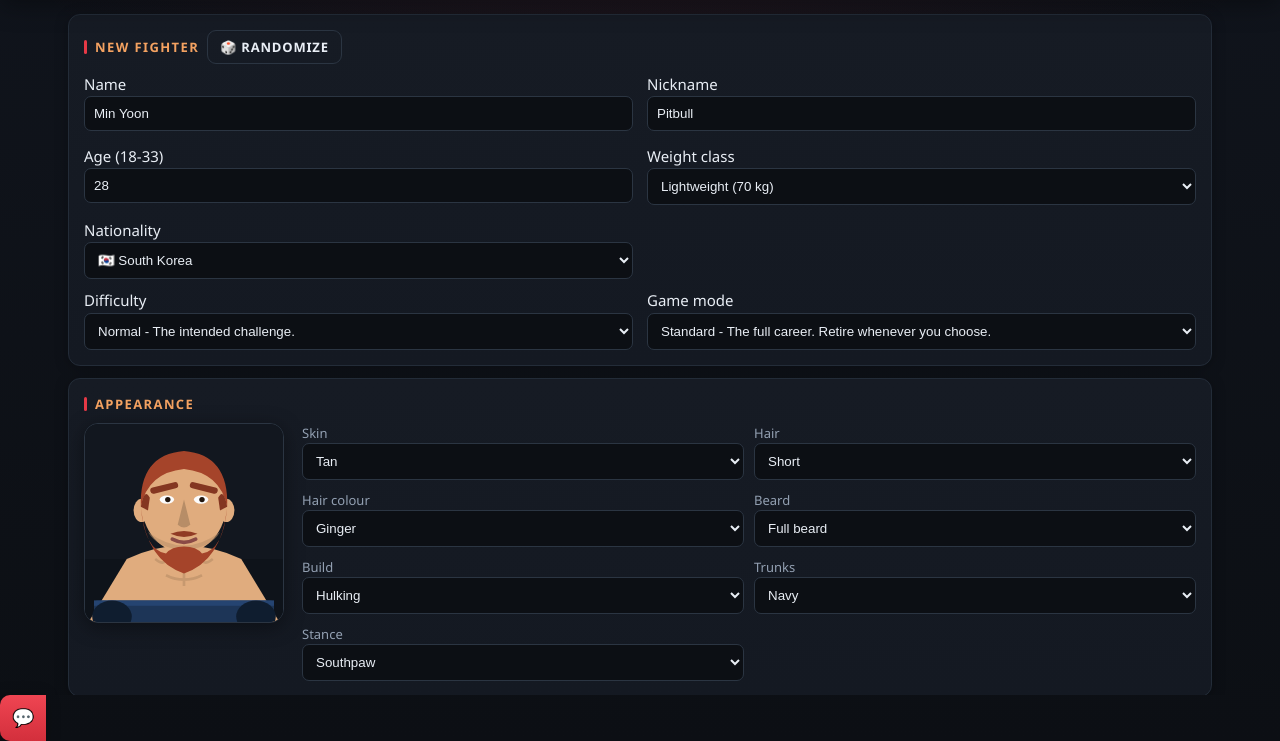
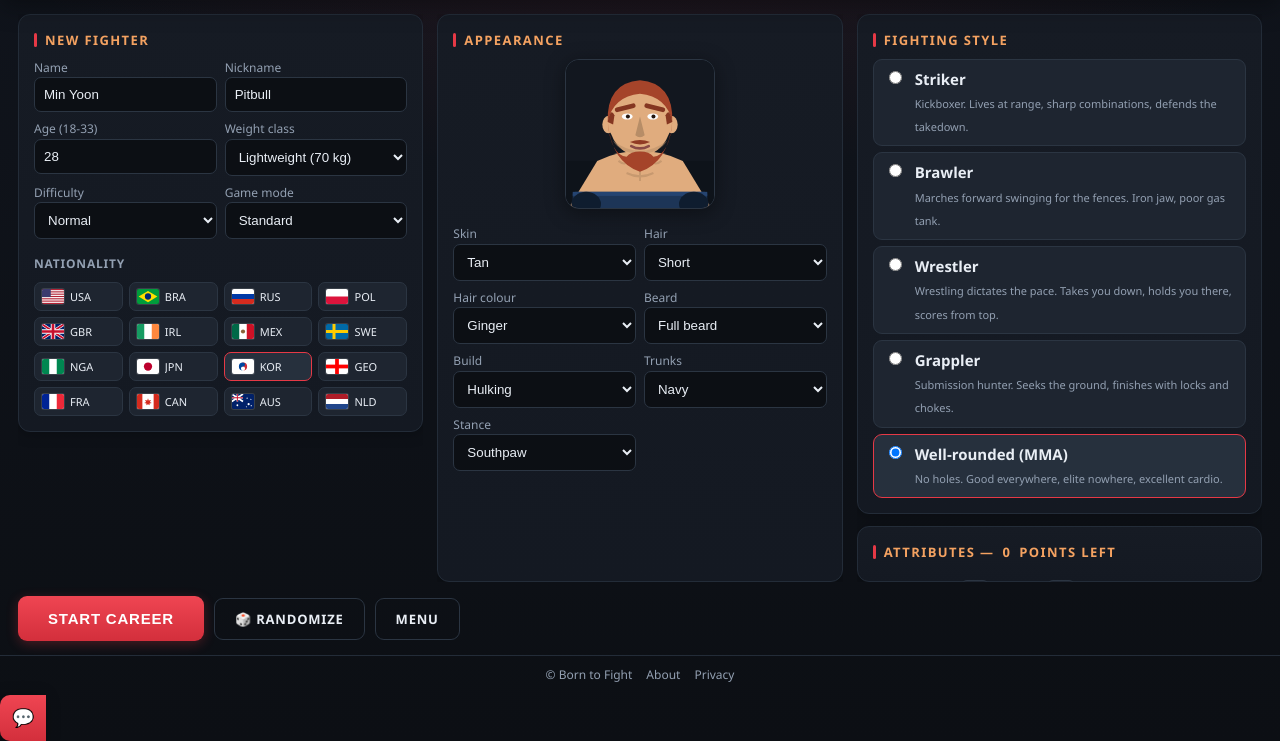
Before and after one commit to GTPetrov/borntofight1, a FastAPI app: page /create in a window 1280 px wide. Shown: the part 59-800 px from the top of the page. Run offline with FastAPI, Linux system fonts and the light colour scheme.

Commit message:
Real SVG flags, no-scroll character creator, wider hub, AdSense prep
- Nationality flags are now inline SVG (render everywhere; Windows Chrome no longer
  shows two-letter codes). Creation has a flag-grid picker; flags appear on the hub,
  weigh-in, division, fighter profiles and career.
- Character creator rebuilt as a 3-column no-scroll board with a bottom action bar.
- Hub: wider board (1400px), training-camp cards go single-column (kills the
  horizontal scroll), name/coach line trimmed, and a Sponsors panel added to the
  left column showing the current deal and what's unlocked.
- AdSense preparation: BT_ADSENSE_CLIENT env var gates the loader script and the
  /ads.txt route; optional BT_ADSENSE_SLOT for a manual unit on the menu page.
  Added /privacy and /about pages (required for approval), a site footer, and a
  basic cookie-consent banner. All off unless the env var is set.

Co-Authored-By: Claude Sonnet 5 <noreply@anthropic.com>

```diff
--- a/app/i18n.py
+++ b/app/i18n.py
@@ -17,6 +17,9 @@ PL: dict[str, str] = {
     "Menu": "Menu",
     "Sponsors": "Sponsorzy",
     "Language": "Język",
+    "About": "O grze",
+    "Privacy": "Prywatność",
+    "Manage deals": "Zarządzaj umowami",
     "Back": "Wstecz",
     "Continue": "Dalej",
     "Play": "Graj",
--- a/app/main.py
+++ b/app/main.py
@@ -9,15 +9,17 @@ import secrets
 from pathlib import Path
 
 from fastapi import FastAPI, Form, Request
-from fastapi.responses import HTMLResponse, RedirectResponse, Response
+from fastapi.responses import HTMLResponse, PlainTextResponse, RedirectResponse, Response
 from fastapi.staticfiles import StaticFiles
 from fastapi.templating import Jinja2Templates
 from itsdangerous import BadSignature, URLSafeTimedSerializer
+from markupsafe import Markup
 
 from . import avatar as AV
 from . import content as C
 from . import feedback as FB
 from . import fight as F
+from . import flags as FL
 from . import game as G
 from . import i18n as I
 from . import world as W
@@ -27,6 +29,10 @@ _NS_RE = re.compile(r"^[a-f0-9]{8,64}$")
 
 # Admin panel is off unless BT_ADMIN_KEY is set in the environment.
 ADMIN_KEY = os.environ.get("BT_ADMIN_KEY", "")
+# Google AdSense: set BT_ADSENSE_CLIENT to your "ca-pub-XXXXXXXXXXXXXXXX" to switch ads on.
+ADSENSE_CLIENT = os.environ.get("BT_ADSENSE_CLIENT", "").strip()
+ADSENSE_SLOT = os.environ.get("BT_ADSENSE_SLOT", "").strip()   # optional manual unit on the menu page
+CONTACT_EMAIL = os.environ.get("BT_CONTACT_EMAIL", "").strip()
 _admin_signer = URLSafeTimedSerializer(ADMIN_KEY or "disabled", salt="bt-admin")
 ADMIN_MAX_AGE = 60 * 60 * 12
 
@@ -77,7 +83,8 @@ templates.env.globals.update(
     STYLES=C.STYLES, TIERS=C.TIERS, STAFF=C.STAFF, CUTS=C.CUTS, TACTICS=C.TACTICS,
     LOOKS=C.LOOKS, DEFAULT_LOOK=C.DEFAULT_LOOK, DIFFICULTY=C.DIFFICULTY, PLANS=C.PLANS,
     GAME_MODES=C.GAME_MODES, SPONSORS=C.SPONSORS, ACHIEVEMENTS=C.ACHIEVEMENTS, NATIONS=C.NATIONS,
-    flag=lambda e: C.NATIONS.get((e or {}).get("nation", ""), {}).get("flag", ""),
+    flag=lambda e, w=20: Markup(FL.svg((e or {}).get("nation", "") if isinstance(e, dict) else (e or ""), w)),
+    flag_svg=lambda code, w=20: Markup(FL.svg(code, w)),
     overall=G.overall, rating=G.rating, career_progress=G.career_progress,
     injury_risk=G.injury_risk,
     wear=G.wear, avatar=AV.portrait, date_str=W.date_str, ava_url=AV.url,
@@ -96,6 +103,9 @@ def render(name, request, **ctx):
     lang = _lang(request)
     ctx["lang"] = lang
     ctx["t"] = lambda s: I.t(s, lang)
+    ctx.setdefault("adsense", ADSENSE_CLIENT)
+    ctx.setdefault("adsense_slot", ADSENSE_SLOT)
+    ctx.setdefault("contact_email", CONTACT_EMAIL)
     return templates.TemplateResponse(request, name, ctx)
 
 
@@ -159,6 +169,24 @@ def set_lang(code: str, request: Request):
 def index(request: Request):
     return render("index.html", request, saves=G.list_saves(), active=G.get_active(),
                   legacy=_legacy())
+
+
+@app.get("/ads.txt", response_class=PlainTextResponse)
+def ads_txt():
+    if not ADSENSE_CLIENT:
+        return Response("Not found", status_code=404)
+    pub = ADSENSE_CLIENT.replace("ca-pub-", "pub-")
+    return f"google.com, {pub}, DIRECT, f08c47fec0942fa0\n"
+
+
+@app.get("/privacy", response_class=HTMLResponse)
+def privacy(request: Request):
+    return render("privacy.html", request)
+
+
+@app.get("/about", response_class=HTMLResponse)
+def about(request: Request):
+    return render("about.html", request)
 
 
 # --- Feedback + admin -------------------------------------------------
--- a/static/style.css
+++ b/static/style.css
@@ -243,9 +243,10 @@ table td .pill { padding: 1px 6px; }
   header.top { flex: 0 0 auto; }
   main.wrap {
     flex: 1 1 auto; min-height: 0; overflow-y: auto; overflow-x: hidden;
-    max-width: 1180px; padding: 14px 18px 26px;
+    max-width: 1160px; padding: 14px 18px 26px;
     scrollbar-width: thin;
   }
+  body.has-board main.wrap { max-width: 1400px; }
   main.wrap::-webkit-scrollbar { width: 8px; }
   main.wrap::-webkit-scrollbar-thumb { background: var(--line); border-radius: 4px; }
   .panel { margin-bottom: 12px; padding: 15px; }
@@ -253,19 +254,23 @@ table td .pill { padding: 1px 6px; }
 
   /* board pages fill the frame and never spill */
   body.has-board main.wrap { overflow: hidden; padding-bottom: 14px; }
-  .board { height: 100%; display: grid; gap: 12px; }
-  .board > .col { min-height: 0; overflow-y: auto; display: flex; flex-direction: column; gap: 12px; scrollbar-width: thin; }
+  .board { height: 100%; display: grid; gap: 14px; }
+  .board > .col { min-height: 0; overflow-y: auto; overflow-x: hidden; display: flex; flex-direction: column; gap: 12px; scrollbar-width: thin; }
+  .board > .col.center { justify-content: center; }
   .board .panel { margin: 0; }
   .board .col > .panel.grow { flex: 1; min-height: 0; }
   .board .panel.grow .log, .board .panel.grow .scroll { flex: 1; min-height: 0; max-height: none; }
   .board .panel.grow { display: flex; flex-direction: column; }
 
-  .board-hub { grid-template-columns: 1.15fr 1fr 1.05fr; }
+  .board-hub { grid-template-columns: 1fr 1.1fr 1fr; }
+  .board-hub .train-grid { grid-template-columns: 1fr; }
   .board-fight { grid-template-rows: auto 1fr; }
   .board-fight > .fight-lower { display: grid; grid-template-columns: 1fr 1fr; gap: 12px; min-height: 0; }
   .board-fight .fight-lower > .col { min-height: 0; overflow-y: auto; display: flex; flex-direction: column; gap: 12px; }
   .board-split { grid-template-columns: 1.2fr 1fr; max-width: 1040px; margin: 0 auto; }
   .board-split .col { overflow-y: auto; }
+  .board-create { grid-template-columns: 1fr 1fr 1fr; grid-template-rows: minmax(0,1fr) auto; }
+  .board-create .actbar { grid-column: 1 / -1; display: flex; gap: 10px; align-items: center; }
 }
 
 /* --- training camp buttons ---------------------------------------- */
@@ -280,8 +285,8 @@ table td .pill { padding: 1px 6px; }
 .train-btn:hover { border-color: var(--accent); }
 .train-btn:active { transform: translateY(1px); }
 .train-btn .tb-top { display: flex; justify-content: space-between; align-items: center; gap: 8px; }
-.train-btn .tb-name { font-weight: 800; font-size: 14px; }
-.train-btn .tb-risk { font-size: 11px; font-weight: 700; padding: 2px 8px; border-radius: 999px; white-space: nowrap;
+.train-btn .tb-name { font-weight: 800; font-size: 14px; flex: 1; min-width: 0; }
+.train-btn .tb-risk { font-size: 11px; font-weight: 700; padding: 2px 8px; border-radius: 999px; white-space: nowrap; flex: none;
   background: #14331f; color: var(--green); border: 1px solid #1e6b45; }
 .train-btn .tb-risk.mid { background: #3a2f00; color: var(--accent-2); border-color: #6b5600; }
 .train-btn .tb-risk.hi { background: #3a0d0d; color: var(--red); border-color: #6b1616; }
@@ -297,6 +302,27 @@ table td .pill { padding: 1px 6px; }
 .tott .a.hi { color: var(--green); }
 .tott .b.hi { color: var(--green); }
 .tott .name-row td { font-size: 15px; font-weight: 800; padding-bottom: 2px; }
+
+svg.flag { display: inline-block; vertical-align: -2px; border-radius: 2px; box-shadow: 0 0 0 1px rgba(255,255,255,.12); }
+.natgrid { display: grid; grid-template-columns: repeat(auto-fill, minmax(84px, 1fr)); gap: 6px; }
+.natgrid label { display: flex; align-items: center; gap: 6px; padding: 5px 7px; border: 1px solid var(--line);
+  border-radius: 7px; background: var(--panel-2); cursor: pointer; font-size: 11px; }
+.natgrid label:hover { border-color: var(--accent); }
+.natgrid label:has(input:checked) { border-color: var(--accent); background: #26303d; }
+.natgrid input { display: none; }
+.natgrid .nn { overflow: hidden; text-overflow: ellipsis; white-space: nowrap; }
+
+.foot { text-align: center; padding: 10px 14px; font-size: 12px; color: var(--muted);
+  border-top: 1px solid var(--line-soft); display: flex; gap: 14px; justify-content: center; flex: 0 0 auto; }
+.foot a { color: var(--muted); }
+.foot a:hover { color: var(--text); }
+
+#consent { position: fixed; left: 0; right: 0; bottom: 0; z-index: 70; background: #10141c;
+  border-top: 1px solid var(--accent); padding: 12px 16px; font-size: 13px; color: var(--text);
+  display: flex; gap: 12px; align-items: center; justify-content: center; flex-wrap: wrap; }
+#consent .btn { padding: 7px 16px; }
+
+.adunit { max-width: 940px; margin: 0 auto 18px; min-height: 90px; text-align: center; }
 }
 
 /* --- feedback dock ------------------------------------------------- */
--- a/templates/base.html
+++ b/templates/base.html
@@ -5,6 +5,9 @@
   <meta name="viewport" content="width=device-width, initial-scale=1">
   <title>{% block title %}Born to Fight{% endblock %}</title>
   <link rel="stylesheet" href="/static/style.css">
+  {% if adsense %}
+  <script async src="https://pagead2.googlesyndication.com/pagead/js/adsbygoogle.js?client={{ adsense }}" crossorigin="anonymous"></script>
+  {% endif %}
 </head>
 <body class="{% block bodyclass %}{% endblock %}">
 <header class="top">
@@ -24,6 +27,19 @@
 <main class="wrap">
   {% block body %}{% endblock %}
 </main>
+<footer class="foot">
+  <span>&copy; Born to Fight</span>
+  <a href="/about">{{ t("About") }}</a>
+  <a href="/privacy">{{ t("Privacy") }}</a>
+</footer>
+
+{% if adsense %}
+<div id="consent" hidden>
+  <span>This site uses cookies and shows ads to keep the lights on. See the
+    <a href="/privacy">privacy policy</a>.</span>
+  <button id="consent-ok" class="btn">OK</button>
+</div>
+{% endif %}
 
 <div id="fbdock">
   <button id="fbtoggle" type="button" title="Send feedback or an idea">&#128172;</button>
@@ -47,21 +63,27 @@
 </div>
 <script>
 (function(){
-  var dock=document.getElementById('fbdock'), box=document.getElementById('fbbox'),
-      form=document.getElementById('fbform'), thanks=document.getElementById('fbthanks');
-  function open(){box.hidden=false;document.getElementById('fbpage').value=location.pathname;dock.classList.add('open');}
-  function close(){box.hidden=true;dock.classList.remove('open');}
+  var box=document.getElementById('fbbox'), form=document.getElementById('fbform'),
+      thanks=document.getElementById('fbthanks'), dock=document.getElementById('fbdock');
+  function open(){box.hidden=false;document.getElementById('fbpage').value=location.pathname;}
+  function close(){box.hidden=true;}
   document.getElementById('fbtoggle').onclick=function(){box.hidden?open():close();};
   document.getElementById('fbclose').onclick=close;
   form.addEventListener('submit',async function(e){
     e.preventDefault();
-    try{
-      await fetch('/feedback',{method:'POST',body:new URLSearchParams(new FormData(form)),
-        headers:{'Content-Type':'application/x-www-form-urlencoded'}});
-    }catch(err){}
+    try{ await fetch('/feedback',{method:'POST',body:new URLSearchParams(new FormData(form)),
+      headers:{'Content-Type':'application/x-www-form-urlencoded'}}); }catch(err){}
     form.hidden=true; thanks.hidden=false;
     setTimeout(function(){close();form.reset();form.hidden=false;thanks.hidden=true;},1600);
   });
+  var c=document.getElementById('consent');
+  if(c){
+    try{ if(document.cookie.indexOf('bt_consent=1')<0) c.hidden=false; }catch(e){ c.hidden=false; }
+    document.getElementById('consent-ok').onclick=function(){
+      try{ document.cookie='bt_consent=1;path=/;max-age='+(60*60*24*365)+';samesite=lax'; }catch(e){}
+      c.hidden=true;
+    };
+  }
 })();
 </script>
 </body>
--- a/templates/create.html
+++ b/templates/create.html
@@ -1,47 +1,58 @@
 {% extends "base.html" %}
+{% block bodyclass %}has-board{% endblock %}
 {% block body %}
-<form method="post" action="/create">
+<form method="post" action="/create" style="height:100%">
+<div class="board board-create">
+
+  <div class="col">
     <div class="panel">
-  <h2>{{ t("New fighter") }}
-    <a href="/create" class="btn ghost" style="float:right;padding:6px 12px">&#127922; {{ t("Randomize") }}</a></h2>
-  {% if legacy %}<p class="pill gold">Protege of {{ legacy.mentor }} - point pool boosted by {{ legacy.bonus_points }}</p>{% endif %}
+      <h2>{{ t("New fighter") }}</h2>
+      {% if legacy %}<p class="pill gold">Protege of {{ legacy.mentor }} (+{{ legacy.bonus_points }} pts)</p>{% endif %}
       {% if error %}<p class="pill loss">{{ error }}</p>{% endif %}
-  <div class="grid c2">
-    <label>{{ t("Name") }}<br><input name="name" required class="tin" value="{{ seed.name }}"></label>
-    <label>{{ t("Nickname") }}<br><input name="nickname" class="tin" value="{{ seed.nickname }}"></label>
-    <label>{{ t("Age") }} (18-33)<br><input name="age" type="number" value="{{ seed.age }}" min="18" max="33" class="tin"></label>
-    <label>{{ t("Weight class") }}<br>
+      <div class="scroll">
+        <div class="grid c2" style="gap:8px">
+          <label style="font-size:12px;color:var(--muted)">{{ t("Name") }}<input name="name" required class="tin" value="{{ seed.name }}"></label>
+          <label style="font-size:12px;color:var(--muted)">{{ t("Nickname") }}<input name="nickname" class="tin" value="{{ seed.nickname }}"></label>
+          <label style="font-size:12px;color:var(--muted)">{{ t("Age") }} (18-33)<input name="age" type="number" value="{{ seed.age }}" min="18" max="33" class="tin"></label>
+          <label style="font-size:12px;color:var(--muted)">{{ t("Weight class") }}
             <select name="weight" class="tin">
               {% for key, label, _ in weights %}<option value="{{ key }}" {% if key==seed.weight %}selected{% endif %}>{{ label }}</option>{% endfor %}
             </select>
           </label>
-    <label>{{ t("Nationality") }}<br>
-      <select name="nation" class="tin">
-        {% for code, n in NATIONS.items() %}<option value="{{ code }}" {% if code==seed.nation %}selected{% endif %}>{{ n.flag }} {{ n.name }}</option>{% endfor %}
+          <label style="font-size:12px;color:var(--muted)">{{ t("Difficulty") }}
+            <select name="difficulty" class="tin">
+              {% for key, d in DIFFICULTY.items() %}<option value="{{ key }}" {% if key==(seed.difficulty or 'normal') %}selected{% endif %}>{{ d.label }}</option>{% endfor %}
+            </select>
+          </label>
+          <label style="font-size:12px;color:var(--muted)">{{ t("Game mode") }}
+            <select name="mode" class="tin">
+              {% for key, m in GAME_MODES.items() %}<option value="{{ key }}" {% if key==(seed.mode or 'standard') %}selected{% endif %}>{{ m.label }}</option>{% endfor %}
             </select>
           </label>
         </div>
-  <div class="grid c2" style="margin-top:10px">
-    <label>{{ t("Difficulty") }}<br>
-      <select name="difficulty" class="tin" id="diff">
-        {% for key, d in DIFFICULTY.items() %}<option value="{{ key }}" {% if key==(seed.difficulty or 'normal') %}selected{% endif %}>{{ d.label }} - {{ d.desc }}</option>{% endfor %}
-      </select>
+        <h3>{{ t("Nationality") }}</h3>
+        <div class="natgrid">
+          {% for code, n in NATIONS.items() %}
+          <label title="{{ n.name }}">
+            <input type="radio" name="nation" value="{{ code }}" {% if code==seed.nation %}checked{% endif %}>
+            {{ flag_svg(code, 22) }}<span class="nn">{{ code }}</span>
           </label>
-    <label>{{ t("Game mode") }}<br>
-      <select name="mode" class="tin">
-        {% for key, m in GAME_MODES.items() %}<option value="{{ key }}" {% if key==(seed.mode or 'standard') %}selected{% endif %}>{{ m.label }} - {{ m.desc }}</option>{% endfor %}
-      </select>
-    </label>
+          {% endfor %}
+        </div>
+      </div>
     </div>
   </div>
 
-<div class="panel">
+  <div class="col">
+    <div class="panel grow">
       <h2>{{ t("Appearance") }}</h2>
-  <div class="look-wrap">
-    <img id="ava" class="ava-lg" src="/avatar.svg" alt="fighter portrait">
-    <div class="look-controls">
+      <div class="scroll">
+        <div style="text-align:center;margin-bottom:10px">
+          <img id="ava" class="ava-lg" src="/avatar.svg" alt="fighter portrait" style="width:150px;height:150px">
+        </div>
+        <div class="grid c2" style="gap:8px">
           {% for key, opts in LOOKS.items() %}
-      <label>{{ t({'skin':'Skin','hair':'Hair','hair_color':'Hair colour','beard':'Beard','build':'Build','trunks':'Trunks','stance':'Stance'}[key]) }}<br>
+          <label style="font-size:12px;color:var(--muted)">{{ t({'skin':'Skin','hair':'Hair','hair_color':'Hair colour','beard':'Beard','build':'Build','trunks':'Trunks','stance':'Stance'}[key]) }}
             <select class="tin lookf" data-k="{{ key }}" name="look_{{ key }}">
               {% for label, code in opts %}<option value="{{ code }}" {% if code==seed.look[key] %}selected{% endif %}>{{ label }}</option>{% endfor %}
             </select>
@@ -50,25 +61,26 @@
         </div>
       </div>
     </div>
+  </div>
 
+  <div class="col">
     <div class="panel">
       <h2>{{ t("Fighting style") }}</h2>
-  <div class="grid c2">
+      <div class="scroll" style="display:grid;gap:6px">
         {% for key, st in STYLES.items() %}
-    <label class="pickcard">
+        <label class="pickcard" style="padding:8px 10px">
           <input type="radio" name="style" value="{{ key }}" {% if key==seed.style %}checked{% endif %}>
-      <span><b>{{ st.label }}</b><br><span class="muted">{{ st.desc }}</span></span>
+          <span><b>{{ st.label }}</b><br><span class="muted" style="font-size:11px">{{ st.desc }}</span></span>
         </label>
         {% endfor %}
       </div>
     </div>
-
-<div class="panel">
-  <h2>{{ t("Attributes") }}</h2>
-  <p class="muted">{{ t("Base") }} {{ base }}. <b id="pool">{{ points }}</b> {{ t("points left") }}. {{ cap }} {{ t("max per attribute") }}.</p>
+    <div class="panel grow">
+      <h2>{{ t("Attributes") }} &mdash; <b id="pool">{{ points }}</b> {{ t("points left") }}</h2>
+      <div class="scroll">
         {% for k in ATTRS %}
-  <div class="attr-row">
-    <div><b>{{ ATTR_LABELS[k] }}</b><br><span class="muted" style="font-size:11px">{{ ATTR_DESC[k] }}</span></div>
+        <div class="attr-row" style="grid-template-columns:78px 1fr 34px">
+          <b style="font-size:13px">{{ ATTR_LABELS[k] }}</b>
           <div class="counter">
             <button type="button" onclick="bump('{{ k }}',-1)">&minus;</button>
             <input readonly id="in_{{ k }}" name="attr_{{ k }}" value="{{ attrs[k] }}">
@@ -77,7 +89,16 @@
           <div class="bar"><i id="bar_{{ k }}" style="width:{{ attrs[k] }}%"></i></div>
         </div>
         {% endfor %}
-  <button class="btn big" type="submit" id="go" style="margin-top:10px">{{ t("Start career") }}</button>
+      </div>
+    </div>
+  </div>
+
+  <div class="actbar">
+    <button class="btn big" type="submit" id="go">{{ t("Start career") }}</button>
+    <a href="/create" class="btn ghost">&#127922; {{ t("Randomize") }}</a>
+    <a href="/" class="btn ghost">{{ t("Menu") }}</a>
+  </div>
+
 </div>
 </form>
 <script>
```
Also changed, not shown: app/flags.py (added, +57 -0 lines), deploy/DEPLOY.md (+19 -0 lines), templates/about.html (added, +33 -0 lines), templates/hub.html (+23 -1 lines), templates/index.html (+8 -0 lines), templates/privacy.html (added, +51 -0 lines), tests/test_flow.py (+24 -0 lines), 1 other file. Lines whose indentation alone changed are shown as unchanged.
